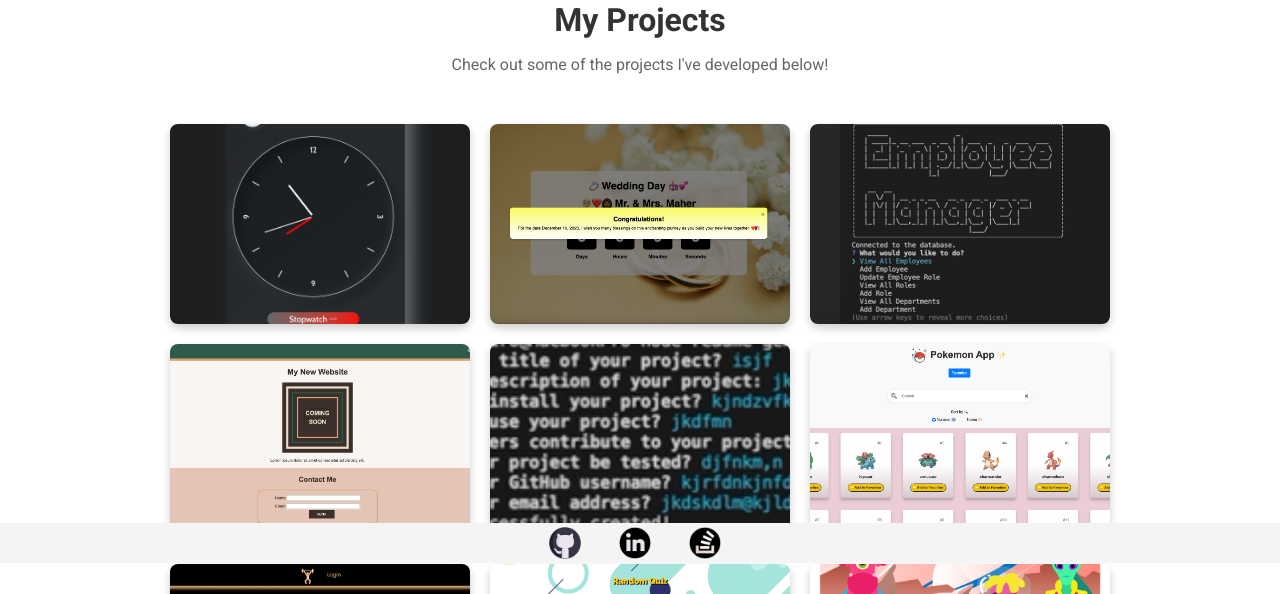
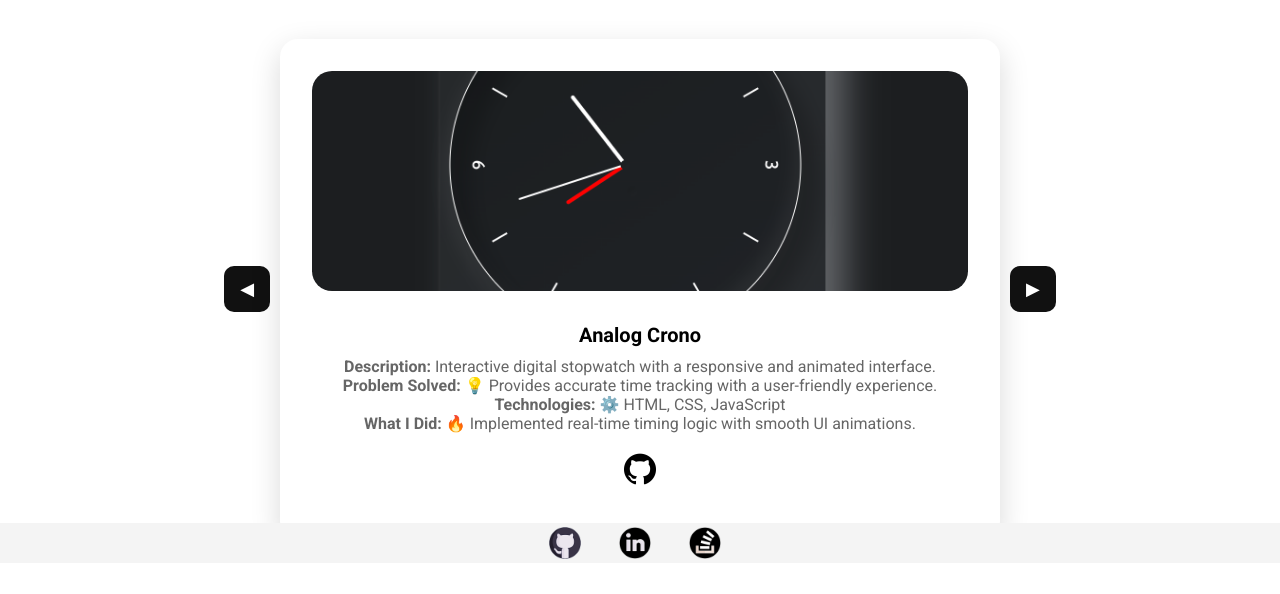
Before and after one commit to ThayRibeiro0/react-homework-portifolio, a React (Vite) app: page /portfolio in a window 1280 px wide. Shown: the part 237-831 px from the top of the page. After the commit the page ends 800 px from the top, so only its background shows below. Built offline with nearby package versions, Linux system fonts and the light colour scheme; a web font is replaced by a local one.

Commit message:
updating about and portifolio pages

```diff
--- a/src/pages/Portfolio.jsx
+++ b/src/pages/Portfolio.jsx
@@ -1,9 +1,9 @@
-import React from "react";
+import React, { useState } from "react";
 import "./styles/Portfolio.css";
+import github from "../assets/images/github.png";
 import analogcrono from "../assets/images/analogcrono.png";
 import countdown from "../assets/images/countdown1.png";
 import employeeTracker from "../assets/images/employee_tracker.png";
-import github from "../assets/images/github.png";
 import myWebsite from "../assets/images/my-new-website.png";
 import nodeReadme from "../assets/images/node-readme-generator.png";
 import pokemonApp from "../assets/images/pokemon_app.png";
@@ -14,208 +14,182 @@ import vehicleConsoleApp from "../assets/images/vehicle-console-app.png";
 import Costs from "../assets/images/Costs.png";
 import calculator from "../assets/images/calculator.png";
 
+const projects = [
+  {
+    title: "Analog Crono",
+    desc: "Interactive digital stopwatch with a responsive and animated interface.",
+    problem: "Provides accurate time tracking with a user-friendly experience.",
+    tech: "HTML, CSS, JavaScript",
+    highlight: "Implemented real-time timing logic with smooth UI animations.",
+    img: analogcrono,
+    url: "https://github.com/ThayRibeiro0/analogcrono",
+    demo: "https://thayribeiro0.github.io/analogcrono/",
+  },
+  {
+    title: "Countdown",
+    desc: "Event countdown application with dynamic updates.",
+    problem: "Helps users track important upcoming dates in real time.",
+    tech: "HTML, CSS, JavaScript",
+    highlight: "Handled date/time calculations with live DOM updates.",
+    img: countdown,
+    url: "https://github.com/ThayRibeiro0/countdown1",
+    demo: "",
+  },
+  {
+    title: "Employee Tracker",
+    desc: "Command-line application for managing employee data.",
+    problem: "Streamlines organization and access to employee records.",
+    tech: "JavaScript, Node.js",
+    highlight: "Built full CRUD functionality and business logic via CLI.",
+    img: employeeTracker,
+    url: "https://github.com/ThayRibeiro0/employee_tracker",
+    demo: "",
+  },
+  {
+    title: "My Website",
+    desc: "Personal portfolio website showcasing projects and skills.",
+    problem: "Centralizes professional information and development work.",
+    tech: "HTML, CSS, JavaScript",
+    highlight: "Designed responsive layout with intuitive navigation.",
+    img: myWebsite,
+    url: "https://github.com/ThayRibeiro0/my-new-website",
+    demo: "https://your-portfolio.com",
+  },
+  {
+    title: "Node README Generator",
+    desc: "CLI tool that automatically generates professional README files.",
+    problem: "Eliminates repetitive manual documentation work.",
+    tech: "Node.js",
+    highlight: "Automated file generation through command-line prompts.",
+    img: nodeReadme,
+    url: "https://github.com/ThayRibeiro0/node-readme-generator",
+    demo: "",
+  },
+  {
+    title: "Pokemon App",
+    desc: "Web application that consumes the Pokémon API to display data.",
+    problem: "Simplifies exploration and visualization of API data.",
+    tech: "React, REST API",
+    highlight: "Integrated external API with dynamic rendering and state management.",
+    img: pokemonApp,
+    url: "https://github.com/ThayRibeiro0/pokemon_app",
+    demo: "",
+  },
+  {
+    title: "PyGym",
+    desc: "Workout management application for tracking fitness routines.",
+    problem: "Helps users organize and manage exercise plans.",
+    tech: "Python",
+    highlight: "Implemented structured logic for workout tracking and control.",
+    img: pyGym,
+    url: "https://github.com/ThayRibeiro0/pyGym",
+    demo: "",
+  },
+  {
+    title: "Quiz React",
+    desc: "Interactive quiz application built with React.",
+    problem: "Allows users to test knowledge through dynamic questions.",
+    tech: "React",
+    highlight: "Managed application state and user interactions efficiently.",
+    img: quizReact,
+    url: "https://github.com/ThayRibeiro0/quiz-react",
+    demo: "",
+  },
+  {
+    title: "Stargazers",
+    desc: "Web app that visualizes GitHub repository and user data.",
+    problem: "Provides insights into repository popularity and activity.",
+    tech: "JavaScript, GitHub API",
+    highlight: "Fetched and displayed real-time API data with dynamic UI updates.",
+    img: stargazers,
+    url: "https://github.com/ThayRibeiro0/stargazers",
+    demo: "",
+  },
+  {
+    title: "Vehicle Console App",
+    desc: "Console-based application for managing vehicle data.",
+    problem: "Organizes and processes data via command-line interface.",
+    tech: "C#",
+    highlight: "Applied object-oriented programming principles for data modeling.",
+    img: vehicleConsoleApp,
+    url: "https://github.com/ThayRibeiro0/vehicle-console-app",
+    demo: "",
+  },
+  {
+    title: "Costs",
+    desc: "Financial management app for tracking expenses and budgets.",
+    problem: "Helps users manage and monitor financial planning.",
+    tech: "React",
+    highlight: "Built reusable components and handled state for financial data.",
+    img: Costs,
+    url: "https://github.com/ThayRibeiro0/costs",
+    demo: "",
+  },
+  {
+    title: "Calculator",
+    desc: "Basic calculator for real-time mathematical operations.",
+    problem: "Provides quick and accurate calculations.",
+    tech: "JavaScript",
+    highlight: "Implemented event-driven logic for real-time computation.",
+    img: calculator,
+    url: "https://github.com/ThayRibeiro0/calculator",
+    demo: "",
+  },
+];
+
 const Portfolio = () => {
+  const [index, setIndex] = useState(0);
+
+  const next = () => {
+    setIndex((prev) => (prev + 1) % projects.length);
+  };
+
+  const prev = () => {
+    setIndex((prev) => (prev - 1 + projects.length) % projects.length);
+  };
+
+  const project = projects[index];
+
   return (
-    <section className="portfolio-container">
+    <section className="portfolio">
       <h2>My Projects</h2>
-      <p>Check out some of the projects I've developed below!</p>
 
-      <div className="projects">
-        <a
-          href="https://github.com/ThayRibeiro0/analogcrono"
-          target="_blank"
-          rel="noopener noreferrer"
-        >
-          <div className="project-card">
-            <img
-              src={analogcrono}
-              alt="Analog Crono"
-              className="project-image"
-            />
-            <div className="project-info">
-              <h3>Analog Crono</h3>
-              <p>ThayRibeiro0</p>
-              <img src={github} alt="GitHub" className="github-icon" />
-            </div>
+      <div className="carousel">
+        <button onClick={prev} className="nav-btn">◀</button>
+
+        <div className="card">
+          {/* 🔥 IMAGEM = LIVE DEMO */}
+          <a
+            href={project.demo || project.url}
+            target="_blank"
+            rel="noopener noreferrer"
+            title="Check this Live Demo"
+          >
+            <img src={project.img} alt={project.title} className="card-img" />
+          </a>
+
+          <div className="card-body">
+            <h3>{project.title}</h3>
+
+            <p><strong>Description:</strong> {project.desc}</p>
+            <p><strong>Problem Solved:</strong> 💡 {project.problem}</p>
+            <p><strong>Technologies:</strong> ⚙️ {project.tech}</p>
+            <p><strong>What I Did:</strong> 🔥 {project.highlight}</p>
+
+            {/* 🐙 GITHUB ICON = REPO */}
+            <a
+              href={project.url}
+              target="_blank"
+              rel="noopener noreferrer"
+              title="Check this project"
+            >
+              <img src={github} alt="GitHub" className="github" />
+
+            </a>
           </div>
-        </a>
+        </div>
 
-        <a
-          href="https://github.com/ThayRibeiro0/countdown1"
-          target="_blank"
-          rel="noopener noreferrer"
-        >
-          <div className="project-card">
-            <img src={countdown} alt="Countdown" className="project-image" />
-            <div className="project-info">
-              <h3>Countdown</h3>
-              <p>ThayRibeiro0</p>
-              <img src={github} alt="GitHub" className="github-icon" />
-            </div>
-          </div>
-        </a>
-
-        <a
-          href="https://github.com/ThayRibeiro0/employee_tracker"
-          target="_blank"
-          rel="noopener noreferrer"
-        >
-          <div className="project-card">
-            <img
-              src={employeeTracker}
-              alt="Employee Tracker"
-              className="project-image"
-            />
-            <div className="project-info">
-              <h3>Employee Tracker</h3>
-              <p>ThayRibeiro0</p>
-              <img src={github} alt="GitHub" className="github-icon" />
-            </div>
-          </div>
-        </a>
-
-        <a
-          href="https://github.com/ThayRibeiro0/my-new-website"
-          target="_blank"
-          rel="noopener noreferrer"
-        >
-          <div className="project-card">
-            <img src={myWebsite} alt="My Website" className="project-image" />
-            <div className="project-info">
-              <h3>My Website</h3>
-              <p>ThayRibeiro0</p>
-              <img src={github} alt="GitHub" className="github-icon" />
-            </div>
-          </div>
-        </a>
-
-        <a
-          href="https://github.com/ThayRibeiro0/node-readme-generator"
-          target="_blank"
-          rel="noopener noreferrer"
-        >
-          <div className="project-card">
-            <img
-              src={nodeReadme}
-              alt="Node README Generator"
-              className="project-image"
-            />
-            <div className="project-info">
-              <h3>Node README Generator</h3>
-              <p>ThayRibeiro0</p>
-              <img src={github} alt="GitHub" className="github-icon" />
-            </div>
-          </div>
-        </a>
-
-        <a
-          href="https://github.com/ThayRibeiro0/pokemon_app"
-          target="_blank"
-          rel="noopener noreferrer"
-        >
-          <div className="project-card">
-            <img src={pokemonApp} alt="Pokemon App" className="project-image" />
-            <div className="project-info">
-              <h3>Pokemon App</h3>
-              <p>ThayRibeiro0</p>
-              <img src={github} alt="GitHub" className="github-icon" />
-            </div>
-          </div>
-        </a>
-
-        <a
-          href="https://github.com/ThayRibeiro0/pyGym"
-          target="_blank"
-          rel="noopener noreferrer"
-        >
-          <div className="project-card">
-            <img src={pyGym} alt="PyGym" className="project-image" />
-            <div className="project-info">
-              <h3>PyGym</h3>
-              <p>ThayRibeiro0</p>
-              <img src={github} alt="GitHub" className="github-icon" />
-            </div>
-          </div>
-        </a>
-
-        <a
-          href="https://github.com/ThayRibeiro0/quiz-react"
-          target="_blank"
-          rel="noopener noreferrer"
-        >
-          <div className="project-card">
-            <img src={quizReact} alt="Quiz React" className="project-image" />
-            <div className="project-info">
-              <h3>Quiz React</h3>
-              <p>ThayRibeiro0</p>
-              <img src={github} alt="GitHub" className="github-icon" />
-            </div>
-          </div>
-        </a>
-
-        <a
-          href="https://github.com/ThayRibeiro0/stargazers"
-          target="_blank"
-          rel="noopener noreferrer"
-        >
-          <div className="project-card">
-            <img src={stargazers} alt="Stargazers" className="project-image" />
-            <div className="project-info">
-              <h3>Stargazers</h3>
-              <p>ThayRibeiro0</p>
-              <img src={github} alt="GitHub" className="github-icon" />
-            </div>
-          </div>
-        </a>
-
-        <a
-          href="https://github.com/ThayRibeiro0/vehicle-console-app"
-          target="_blank"
-          rel="noopener noreferrer"
-        >
-          <div className="project-card">
-            <img
-              src={vehicleConsoleApp}
-              alt="Vehicle Console App"
-              className="project-image"
-            />
-            <div className="project-info">
-              <h3>Vehicle Console App</h3>
-              <p>ThayRibeiro0</p>
-              <img src={github} alt="GitHub" className="github-icon" />
-            </div>
-          </div>
-        </a>
-
-        <a
-          href="https://github.com/ThayRibeiro0/costs"
-          target="_blank"
-          rel="noopener noreferrer"
-        >
-          <div className="project-card">
-            <img src={Costs} alt="Costs" className="project-image" />
-            <div className="project-info">
-              <h3>Costs</h3>
-              <p>ThayRibeiro0</p>
-              <img src={github} alt="GitHub" className="github-icon" />
-            </div>
-          </div>
-        </a>
-
-        <a
-          href="https://github.com/ThayRibeiro0/calculator"
-          target="_blank"
-          rel="noopener noreferrer"
-        >
-          <div className="project-card">
-            <img src={calculator} alt="Calculator" className="project-image" />
-            <div className="project-info">
-              <h3>Calculator</h3>
-              <p>ThayRibeiro0</p>
-              <img src={github} alt="GitHub" className="github-icon" />
-            </div>
-          </div>
-        </a>
+        <button onClick={next} className="nav-btn">▶</button>
       </div>
     </section>
   );
--- a/src/pages/styles/Portfolio.css
+++ b/src/pages/styles/Portfolio.css
@@ -1,107 +1,100 @@
-/* General styles for the portfolio page. */
-.portfolio-container {
+.portfolio {
   text-align: center;
-  padding: 50px 20px;
-}
-
-.projects {
-  display: flex;
-  justify-content: center;
-  flex-wrap: wrap;
-  margin-top: 50px;
-  gap: 20px;
-}
-
-.project h1 & p {
+  padding: 10px;
   font-family: "Roboto", sans-serif;
 }
 
-/* General styles for the project cards. */
-.project-card {
-  position: relative;
-  width: 300px;
-  height: 200px;
+.carousel {
+  display: flex;
+  align-items: center;
+  justify-content: center;
+  gap: 10px;
+  margin-top: 40px;
+}
+
+.nav-btn {
+  background: #111;
+  color: white;
+  border: none;
+  font-size: 18px;
+  padding: 12px 16px;
+  cursor: pointer;
+  border-radius: 10px;
+}
+
+.card {
+  width: 720px;
+  border-radius: 18px;
   overflow: hidden;
-  border-radius: 8px;
-  box-shadow: 0 4px 8px rgba(0, 0, 0, 0.2);
+  text-decoration: none;
+  color: black;
+  background: white;
+  box-shadow: 0 10px 30px rgba(0,0,0,0.15);
   transition: transform 0.3s ease;
 }
 
-.project-card:hover {
-  transform: scale(1.05);
+.card:hover {
+  transform: translateY(-6px);
 }
 
-/* Picture from the project card. */
-.project-image {
+.card-img {
   width: 100%;
-  height: 100%;
+  height: 220px;
+  border-radius: 20px;
   object-fit: cover;
-  transition: opacity 0.3s ease;
 }
 
-/* Container with the project information. */
-.project-info {
-  position: absolute;
-  top: 50%;
-  left: 50%;
-  transform: translate(-50%, -50%);
-  color: black;
-  text-align: center;
-  opacity: 0;
-  transition: opacity 0.3s ease;
+.card p
+{
+  margin-bottom: 0;
 }
 
-.project-info .Gihub {
-  width: 15px;
-  height: 15px;
-  margin: 0 auto;
+.card-body {
+  padding: 18px;
 }
 
-.project-card:hover .project-image {
-  opacity: 0.3;
+.card-body h3 {
+  margin: 10px;
+  font-size: 20px;
 }
 
-.project-card:hover .project-info {
-  opacity: 1;
+.desc {
+  font-size: 14px;
+  color: #444;
 }
 
-/* Links styles. */
-.github-link,
-.live-demo-link {
-  display: inline-block;
-  margin-top: 10px;
-  color: inherit;
-  text-decoration: none;
-  font-weight: bold;
+.problem {
+  font-size: 13px;
+  color: #555;
 }
 
-.github-link:hover,
-.live-demo-link:hover {
-  cursor: pointer;
+.tech {
+  font-size: 13px;
+  color: #666;
 }
 
-.project-info h3 {
-  position: relative;
-  display: inline-block;
+.highlight {
+  font-size: 13px;
+  color: #0a7a3d;
 }
 
-.github-icon {
-  width: 30px;
-  height: 30px;
-  position: absolute;
-  left: 100%;
-  top: 10%;
-  margin-left: 10px;
+.card-img {
+  cursor: pointer;
+  transition: transform 0.3s ease, filter 0.3s ease;
 }
 
-.project-info h3:hover .github-icon {
-  visibility: visible; /* Show the icon when hovering */
+.card-img:hover {
+  transform: scale(1.03);
+  filter: brightness(1.1);
 }
 
-.github-link {
+.card .github {
+  width: 32px;
+  margin-top: 20px;
   cursor: pointer;
+  transition: transform 0.2s ease;
 }
 
-.project-info h3:hover .github-link {
-  display: block; /* Show the GitHub link when hovering */
+.card .github:hover {
+  transform: scale(1.15) rotate(5deg);
 }
--- a/src/pages/styles/about.css
+++ b/src/pages/styles/about.css
@@ -3,7 +3,7 @@
 /* src/pages/About.css */
 /* basic css*/
 .about-section {
-  padding: 50px;
+  padding: 40px;
   text-align: justify;
   margin: 0 auto;
   max-width: 1400px;
```
Also changed, not shown: 2 other files (tests, documents, lock files or other folders).
